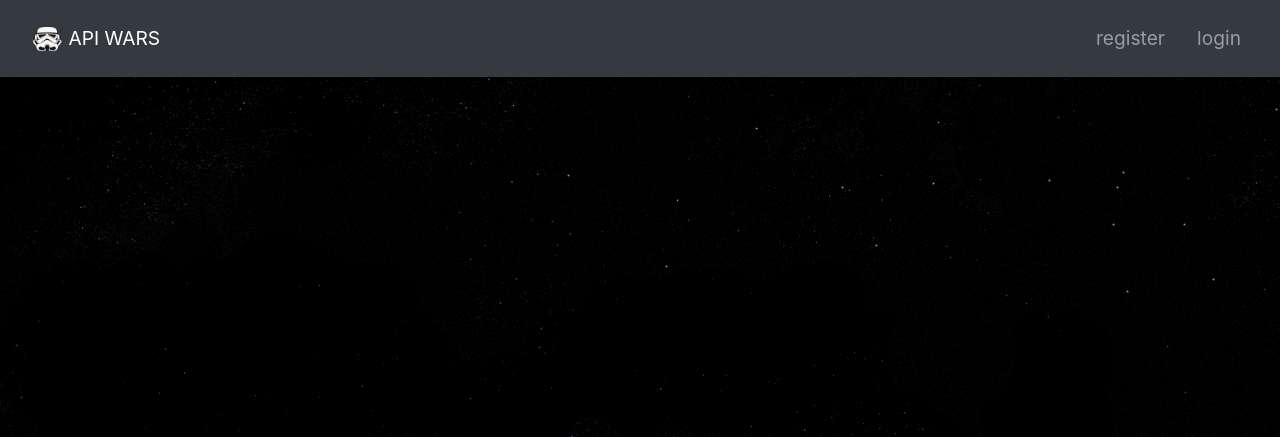
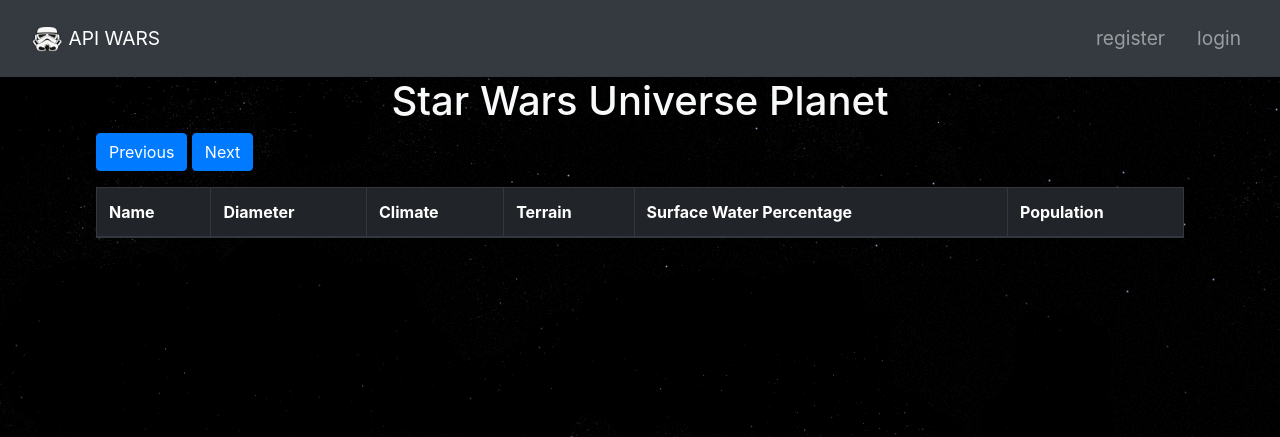
Before and after one commit to FilipKoniuszewski/apiwarsTech, a Flask app: page / in a window 1280 px wide. Shown: the top 437 px of the page. Run offline with Flask 2, Linux system fonts and the light colour scheme; lists and menus that the app fills with data are empty; some libraries are stand-ins or nearby versions.

Commit message:
add next and previous pages as requested

```diff
--- /dev/null
+++ b/static/main_page_script.js
@@ -0,0 +1,100 @@
+window.addEventListener("load", e=> {
+    const dom = {
+        init: function () {
+            dataHandler.getPlanets()
+            dataHandler.initNextOrPreviousPage();
+        }
+    };
+    const dataHandler = {
+        baseUrl: 'https://swapi.dev/api/',
+        next: null,
+        previous: null,
+        getPlanets: function () {
+            return fetch(`${dataHandler.baseUrl}planets/`)
+                .then(response => response.json())
+                .then((data) => {
+                    let output = '';
+                    dataHandler.next = data.next;
+                    dataHandler.previous = data.previous;
+                    data.results.forEach(function (planet) {
+                        output += `
+                    <tr>
+                        <td> ${planet.name}</td>
+                        <td> ${planet.diameter} km </td>
+                        <td> ${planet.climate} </td>
+                        <td> ${planet.terrain} </td>
+                        <td> ${planet.surface_water}% </td>
+                        <td> ${planet.population} people </td>
+                    </tr>
+                    `;
+                    });
+                    document.querySelector('#table tbody').innerHTML = output;
+                })
+        },
+        getNextPlanets: function () {
+            if (dataHandler.next != null) {
+                return fetch(dataHandler.next)
+                    .then(response => {
+                        const data = response.json();
+                        dataHandler.next = data.next;
+                        dataHandler.previous = data.previous;
+                        return data;
+                    });
+            }
+        },
+        getPreviousPlanets: function () {
+            if (dataHandler.previous != null) {
+                return fetch(dataHandler.previous)
+                    .then(response => {
+                        const data = response.json();
+                        dataHandler.next = data.next;
+                        dataHandler.previous = data.previous;
+                        return data;
+                    });
+            }
+        },
+        initNextOrPreviousPage: function () {
+            const nextButton = document.querySelector('#btn-next');
+            const previousButton = document.querySelector('#btn-prev');
+            nextButton.addEventListener("click", e => {
+                dataHandler.getNextPlanets()
+                    .then(function(data) {
+                        let output = ''
+                        data.results.forEach(function (planet) {
+                            output += `
+                            <tr>
+                                <td> ${planet.name}</td>
+                                <td> ${planet.diameter} km </td>
+                                <td> ${planet.climate} </td>
+                                <td> ${planet.terrain} </td>
+                                <td> ${planet.surface_water}% </td>
+                                <td> ${planet.population} people </td>
+                            </tr>
+                            `;
+                        });
+                        document.querySelector('#table tbody').innerHTML = output;
+                    })
+                })
+            previousButton.addEventListener("click", e=> {
+                dataHandler.getPreviousPlanets()
+                    .then(function(data) {
+                        let output = ''
+                        data.results.forEach(function (planet) {
+                            output += `
+                            <tr>
+                                <td> ${planet.name}</td>
+                                <td> ${planet.diameter} km </td>
+                                <td> ${planet.climate} </td>
+                                <td> ${planet.terrain} </td>
+                                <td> ${planet.surface_water}% </td>
+                                <td> ${planet.population} people </td>
+                            </tr>
+                            `;
+                        });
+                        document.querySelector('#table tbody').innerHTML = output;
+                    })
+                })
+        }
+    }
+dom.init();
+})
--- a/static/style.css
+++ b/static/style.css
@@ -6,3 +6,18 @@ body {
   background-image: url("background_image.png");
   background-color: #000000;
 }
+#table {
+    margin-left: auto;
+    margin-right: auto;
+    width: 85%
+}
+#main-page-header {
+    text-align: center;
+}
+#btn-prev {
+    margin-left: 7.5%;
+    margin-bottom: 2vh;
+}
+#btn-next {
+    margin-bottom: 2vh;
+}
--- a/templates/index.html
+++ b/templates/index.html
@@ -1,5 +1,24 @@
 {% extends 'layout.html' %}
 {% block title %}Main Page{% endblock %}
+{% block script %}
+    <script src="{{ url_for('static', filename='main_page_script.js') }}"></script>
+{% endblock %}
 {% block content %}
-    <div class="background-image"></div>
+    <h1 class="text-light" id="main-page-header">Star Wars Universe Planet</h1>
+<button id="btn-prev" class="btn btn-primary">Previous</button>
+<button id="btn-next" class="btn btn-primary">Next</button>
+<table id="table" class="table table-striped table-light table-bordered">
+    <thead class="thead-dark">
+    <tr>
+        <th scope="col">Name</th>
+        <th scope="col">Diameter</th>
+        <th scope="col">Climate</th>
+        <th scope="col">Terrain</th>
+        <th scope="col">Surface Water Percentage</th>
+        <th scope="col">Population</th>
+    </tr>
+    </thead>
+    <tbody>
+    </tbody>
+</table>
 {% endblock %}
--- a/templates/layout.html
+++ b/templates/layout.html
@@ -15,6 +15,7 @@
     {% endblock %}
 </head>
 <body>
+    <div class="background-image"></div>
    <nav class="navbar navbar-expand-lg navbar-dark bg-dark py-3">
   <div class="container-fluid">
     <a class="navbar-brand" href="/" style="font-size: larger;">
```
Also changed, not shown: TEST.js (added, +86 -0 lines).
